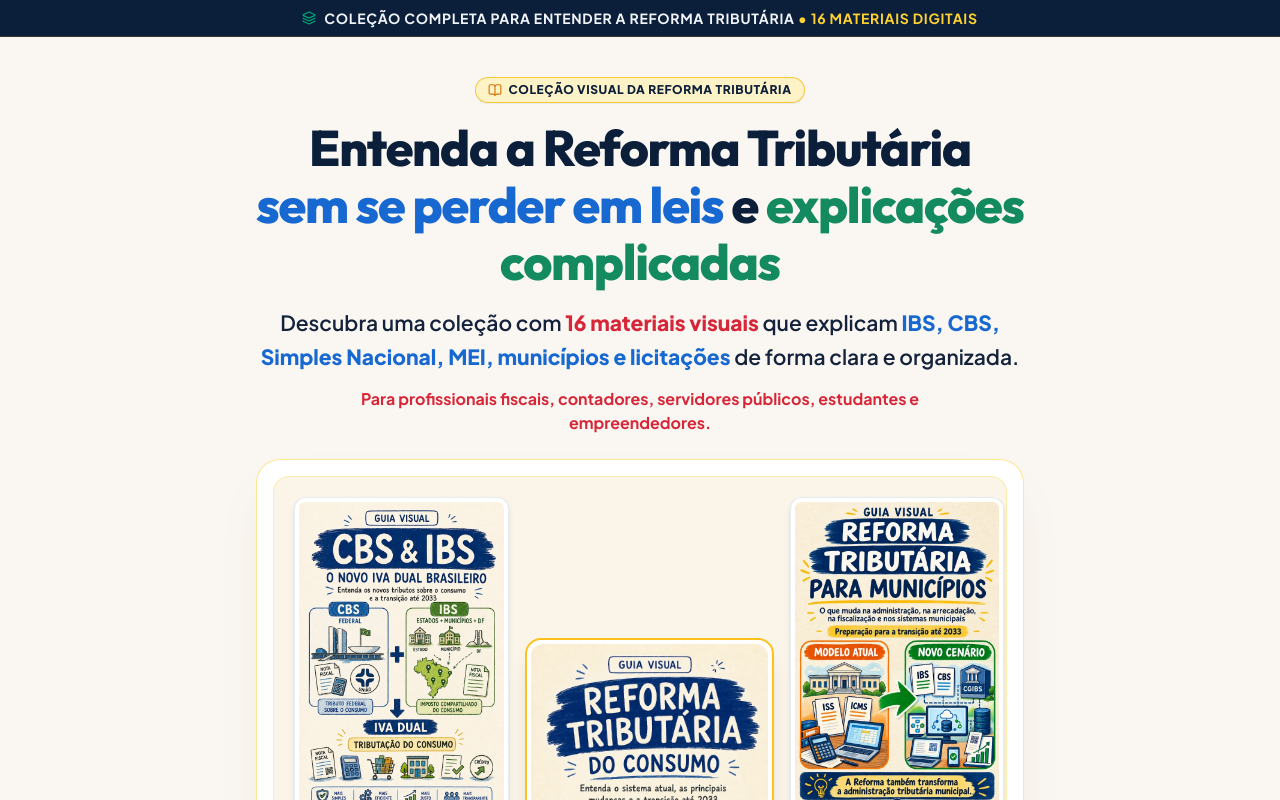
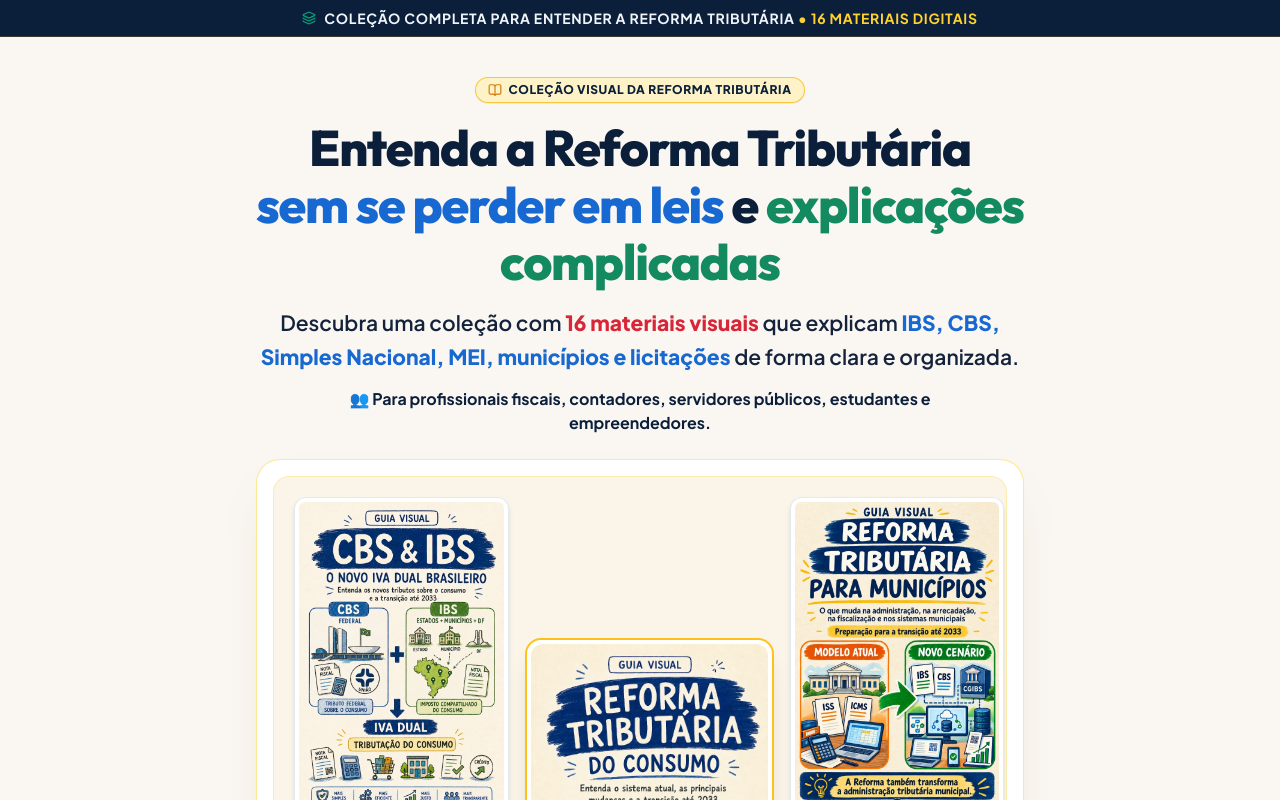
Before and after one commit to henriquecarreto/REFORMA-TRIBUTARIA, a React (Vite) app: page / in a window 1280 px wide. Shown: the top 800 px of the page. Built offline with nearby package versions, Linux system fonts and the light colour scheme.

Commit message:
fix: padronizacao do texto do publico alvo em preto com emoji 👥

```diff
--- a/src/components/HeroSection.tsx
+++ b/src/components/HeroSection.tsx
@@ -37,9 +37,9 @@ export const HeroSection: React.FC = () => {
           Descubra uma coleção com <strong className="text-[#D72638] font-black">16 materiais visuais</strong> que explicam <strong className="text-[#1769D1] font-extrabold">IBS, CBS, Simples Nacional, MEI, municípios e licitações</strong> de forma clara e organizada.
         </p>
 
-        {/* PÚBLICO ALVO EM VERMELHO INTENSO #D72638 */}
-        <p className="text-sm sm:text-base font-bold text-[#D72638] mb-6 text-center max-w-2xl">
-          Para profissionais fiscais, contadores, servidores públicos, estudantes e empreendedores.
+        {/* PÚBLICO ALVO EM TEXTO PRETO (#0B1F3A) COM EMOJI 👥 */}
+        <p className="text-sm sm:text-base font-bold text-[#0B1F3A] mb-6 text-center max-w-2xl">
+          👥 Para profissionais fiscais, contadores, servidores públicos, estudantes e empreendedores.
         </p>
 
         {/* 4. COMPOSIÇÃO ORIGINAL DE CAPAS */}
```
